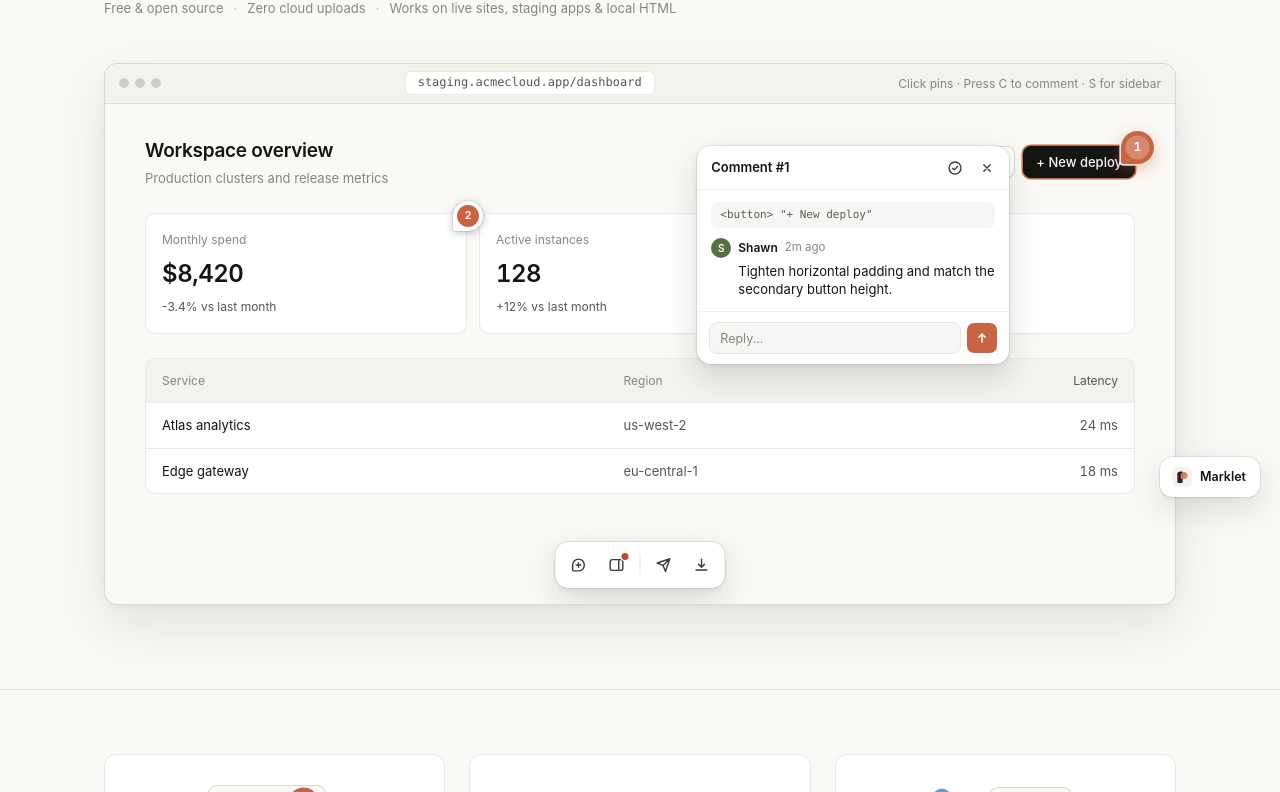
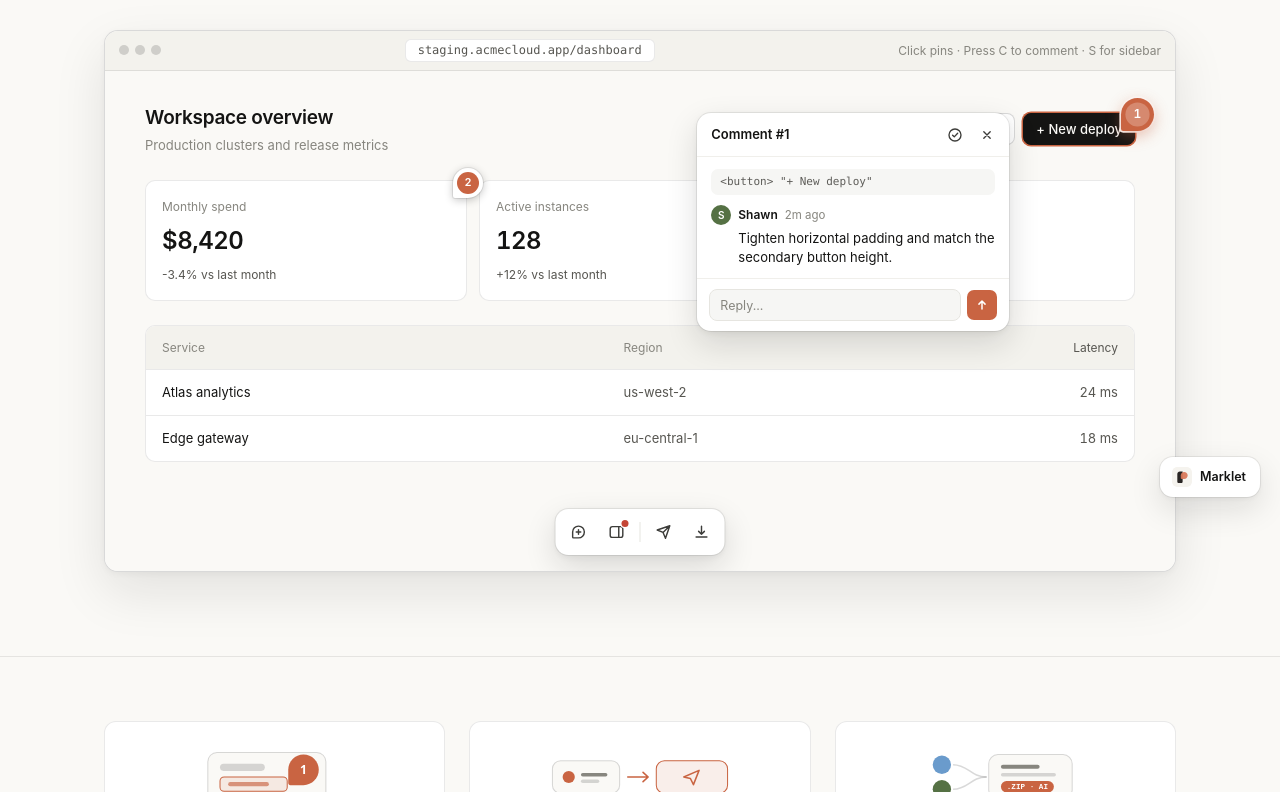
Before and after one commit to iamshawndeng/marklet, a Preact app: page docs/index.html in a window 1280 px wide. Shown: the part 283-1075 px from the top of the page. Built offline with nearby package versions, Linux system fonts and the light colour scheme.

Commit message:
Remove hero meta line and update AI coding agent names

```diff
--- a/docs/index.html
+++ b/docs/index.html
@@ -15,7 +15,7 @@
     <meta property="og:title" content="Marklet — Figma-style feedback on any web prototype" />
     <meta
       property="og:description"
-      content="Send your team a link for async design reviews, merge every comment with zero servers, and export one .zip Design Brief for Cursor, Claude, Codex, or Antigravity."
+      content="Send your team a link for async design reviews, merge every comment with zero servers, and export one .zip Design Brief for GitHub Copilot, Claude Code, Codex, Cursor, or Antigravity."
     />
     <meta property="og:image" content="https://iamshawndeng.github.io/marklet/images/store-1-review.png" />
     <meta property="og:image:width" content="1280" />
@@ -216,18 +216,6 @@
       }
       .btn:active { transform: scale(0.98); }
       .btn-icon { width: 17px; height: 17px; flex: none; display: block; }
-      .hero-meta {
-        margin: 12px 0 0;
-        font-size: 13px;
-        color: var(--text-3);
-        display: flex;
-        align-items: center;
-        flex-wrap: wrap;
-        gap: 6px 10px;
-      }
-      .hero-meta-dot {
-        opacity: 0.55;
-      }
 
       /* Browser window hosting the REAL Marklet overlay UI (no box-in-box wrapper) */
       .demo-win {
@@ -1018,13 +1006,6 @@
                 Install for Edge
               </a>
             </div>
-            <p class="hero-meta">
-              <span>Free &amp; open source</span>
-              <span class="hero-meta-dot" aria-hidden="true">·</span>
-              <span>Zero cloud uploads</span>
-              <span class="hero-meta-dot" aria-hidden="true">·</span>
-              <span>Works on live sites, staging apps &amp; local HTML</span>
-            </p>
           </div>
 
           <!-- Live browser window with REAL Marklet overlay UI -->
@@ -1229,7 +1210,7 @@
             </div>
             <div class="trust-card">
               <div class="trust-title">Built for AI coding agents</div>
-              <p class="trust-desc">Exports <code>brief.md</code>, resilient DOM selectors, and cropped element PNGs ready for Cursor, Claude, Codex, Copilot, or Antigravity.</p>
+              <p class="trust-desc">Exports <code>brief.md</code>, resilient DOM selectors, and cropped element PNGs ready for GitHub Copilot, Claude Code, Codex, Cursor, or Antigravity.</p>
             </div>
             <div class="trust-card">
               <div class="trust-title">Optional Microsoft &amp; Google sign-in</div>
```
